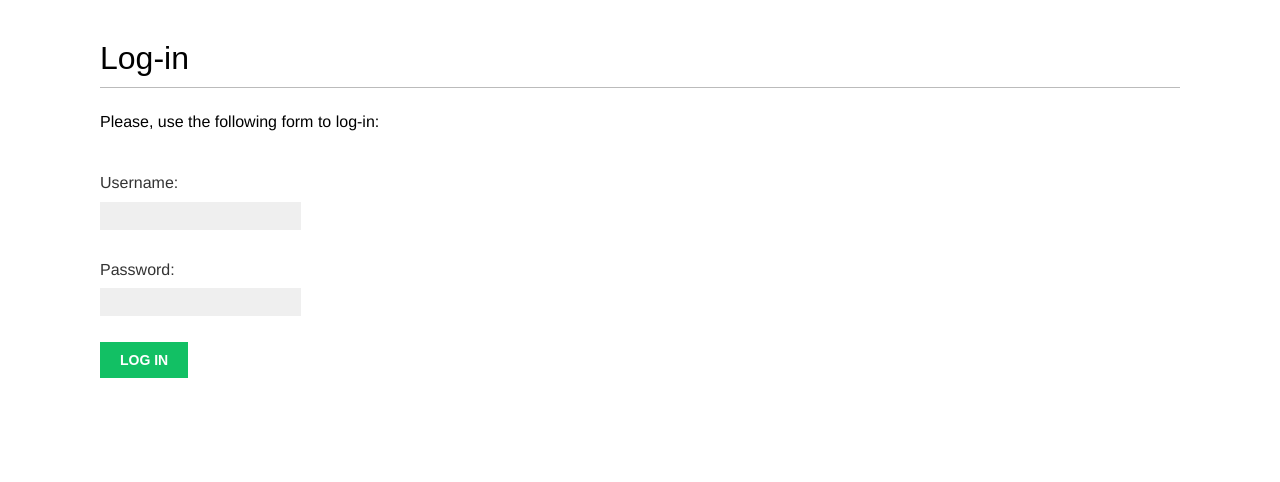
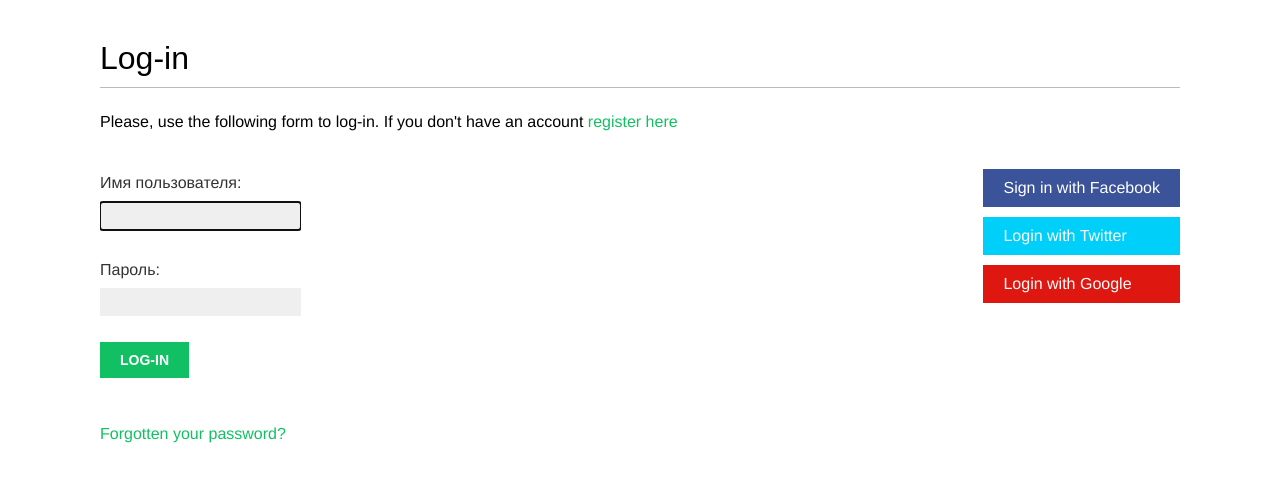
Before and after one commit to Speccy-Rom/Social_Network_speccy, a Django app: page /account/login/ in a window 1280 px wide. Shown: the part 47-529 px from the top of the page. Run offline with Django 3.2, Linux system fonts and the light colour scheme; some web fonts are replaced.

Commit message:
настроил систему аутентификации

```diff
--- a/account/templates/base.html
+++ b/account/templates/base.html
@@ -1,5 +1,4 @@
 {% load static %}
-{% load staticfiles %}
 <!DOCTYPE html>
 <html>
 <head>
--- /dev/null
+++ b/account/templates/registration/login.html
@@ -0,0 +1,31 @@
+{% extends "base.html" %}
+
+{% block title %}Log-in{% endblock %}
+
+{% block content %}
+  <h1>Log-in</h1>
+  {% if form.errors %}
+    <p>
+      Your username and password didn't match.
+      Please try again.
+    </p>
+  {% else %}
+    <p>Please, use the following form to log-in. If you don't have an account <a href="{% url "register" %}">register here</a></p>
+  {% endif %}
+  <div class="login-form">
+    <form action="{% url 'login' %}" method="post">
+      {{ form.as_p }}
+      {% csrf_token %}
+      <input type="hidden" name="next" value="{{ next }}" />
+      <p><input type="submit" value="Log-in"></p>
+    </form>
+    <p><a href="{% url "password_reset" %}">Forgotten your  password?</a></p>
+  </div>
+  <div class="social">
+    <ul>
+      <li class="facebook"><a href="{% url "social:begin" "facebook" %}">Sign in with Facebook</a></li>
+      <li class="twitter"><a href="{% url "social:begin" "twitter" %}">Login with Twitter</a></li>
+      <li class="google"><a href="{% url "social:begin" "google-oauth2" %}">Login with Google</a></li>
+    </ul>
+  </div>
+{% endblock %}
--- a/account/urls.py
+++ b/account/urls.py
@@ -1,7 +1,11 @@
 from django.urls import path
+from django.contrib.auth import views as auth_views
 from . import views
 
 urlpatterns = [
     #  Обработчики действий со статьями.
-    path('login/', views.user_login, name='login'),
+    #path('login/', views.user_login, name='login'),
+    path('login/', auth_views.LoginView.as_view(), name='login'),
+    path('logout/', auth_views.LogoutView.as_view(), name='logout'),
+    path('', views.dashboard, name='dashboard'),
 ]
--- a/account/views.py
+++ b/account/views.py
@@ -2,22 +2,31 @@ from django.shortcuts import render
 from django.http import HttpResponse
 from django.contrib.auth import authenticate, login
 from .forms import LoginForm
+from django.contrib.auth.decorators import login_required
 
 
 def user_login(request):
     if request.method == 'POST':
         form = LoginForm(request.POST)
-        if form .is_valid():
+        if form.is_valid():
             cd = form.cleaned_data
-            user = authenticate(request, username=cd['username'], password=cd['password'])
-        if user is not None:
-            if user.is_active:
-                login(request, user)
-                return HttpResponse('Authenticated successfully')
+            user = authenticate(request,
+                                username=cd['username'],
+                                password=cd['password'])
+            if user is not None:
+                if user.is_active:
+                    login(request, user)
+                    return HttpResponse('Authenticated ' \
+                                        'successfully')
+                else:
+                    return HttpResponse('Disabled account')
             else:
-                return HttpResponse('Disabled account')
-        else:
-            return HttpResponse('Invalid login')
+                return HttpResponse('Invalid login')
     else:
         form = LoginForm()
     return render(request, 'account/login.html', {'form': form})
+
+
+@login_required
+def dashboard(request):
+    return render(request, 'account/dashboard.html', {'section': 'dashboard'})
```
Also changed, not shown: Social_Network_speccy/settings.py (+10 -1 lines), account/templates/account/dashboard.html (added, +8 -0 lines), account/templates/registration/logged_out.html (added, +8 -0 lines), db.sqlite3.
